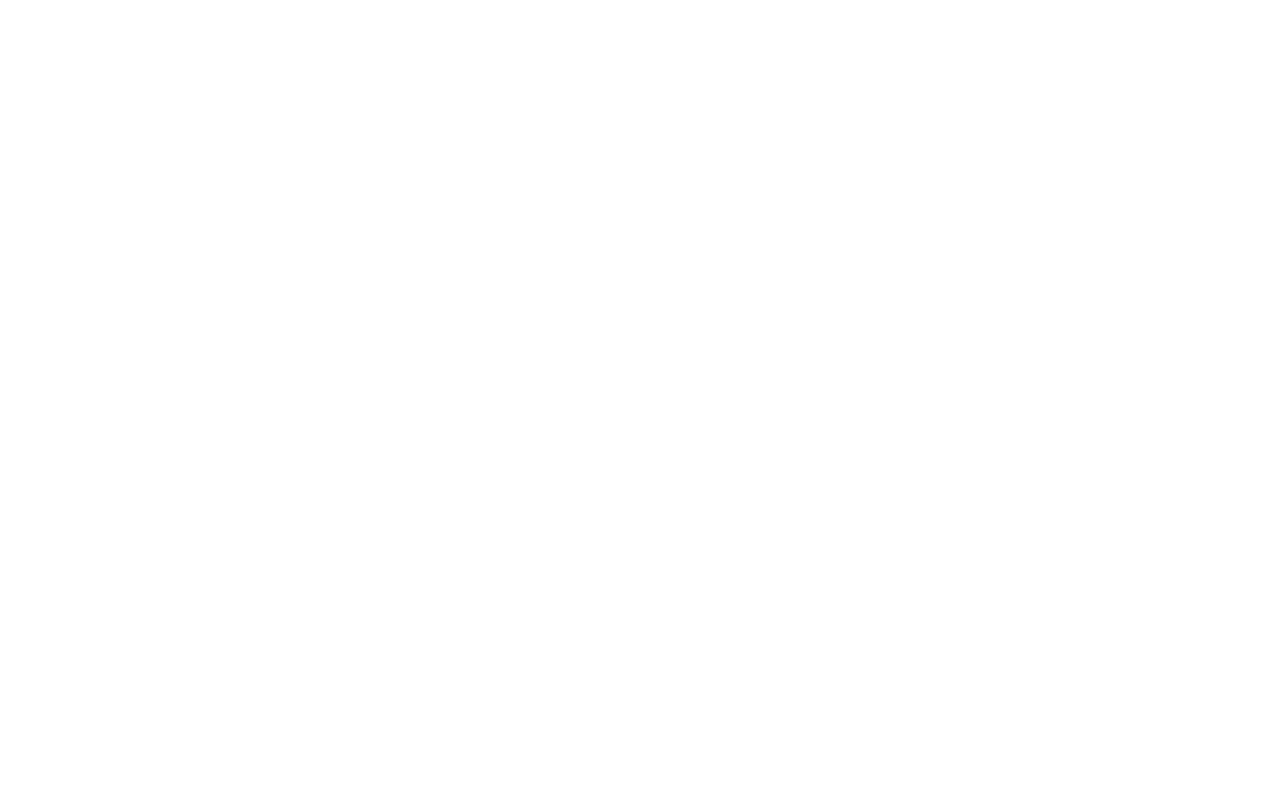
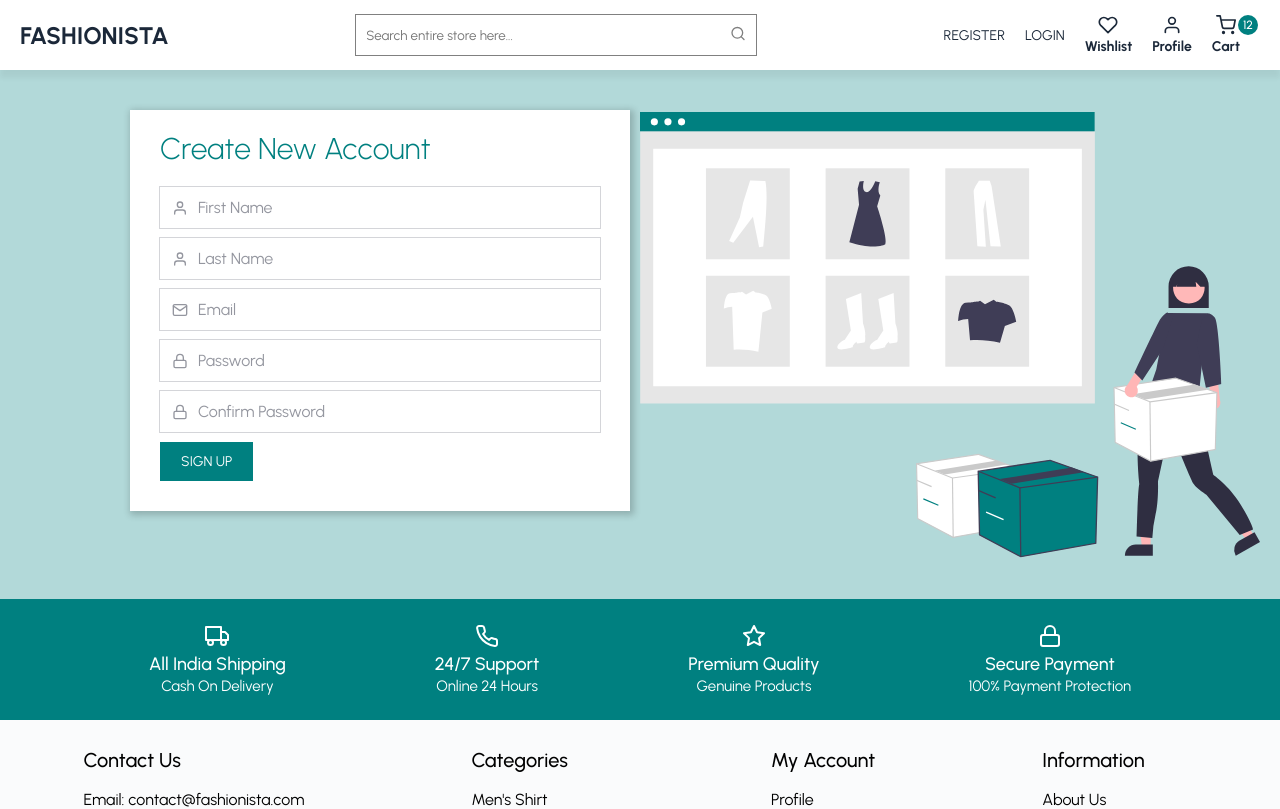
Before and after one commit to SukhjinderArora/fullstack-ecommerce-app, a React (Create React App) app: page /register in a window 1280 px wide. Before the commit this address had no page. Shown: the top 809 px of the page. Built offline with nearby package versions, Linux system fonts and the light colour scheme.

Commit message:
add register page

```diff
--- a/package.json
+++ b/package.json
@@ -14,6 +14,7 @@
     "react-router-dom": "^6.2.1",
     "react-scripts": "5.0.0",
     "styled-components": "^5.3.3",
+    "validator": "^13.7.0",
     "web-vitals": "^2.1.2"
   },
   "scripts": {
--- a/src/App.js
+++ b/src/App.js
@@ -8,6 +8,8 @@
 import useScrollToTop from './hooks/useScrollToTop';
 
 import { product } from './dummyData';
+import Register from './pages/Register';
+import Login from './pages/Login';
 
 const App = () => {
   useScrollToTop();
@@ -18,6 +20,8 @@
         <Route path="product" element={<Product product={product} />} />
         <Route path="cart" element={<Cart />} />
         <Route path="products" element={<Products />} />
+        <Route path="register" element={<Register />} />
+        <Route path="login" element={<Login />} />
       </Route>
     </Routes>
   );
--- a/src/components/Navbar.jsx
+++ b/src/components/Navbar.jsx
@@ -1,6 +1,53 @@
 import styled from 'styled-components';
 import { Link } from 'react-router-dom';
 import { Heart, User, ShoppingCart, Search as SearchIcon } from 'react-feather';
+
+const Navbar = () => {
+  return (
+    <Header>
+      <Navigation>
+        <BrandContainer>
+          <Brand to="/">Fashionista</Brand>
+        </BrandContainer>
+        <SearchContainer>
+          <SearchInput placeholder="Search entire store here..." />
+          <SearchButton>
+            <SearchIcon color="grey" size="16" />
+          </SearchButton>
+        </SearchContainer>
+        <NavigationList>
+          <NavigationItem>
+            <NavigationLink to="/register">Register</NavigationLink>
+          </NavigationItem>
+          <NavigationItem>
+            <NavigationLink to="/login">Login</NavigationLink>
+          </NavigationItem>
+          <NavigationItem>
+            <NavigationLink to="/" title="Wishlist">
+              <Heart color="#1b2839" size="20" />
+              <LinkDescription>Wishlist</LinkDescription>
+            </NavigationLink>
+          </NavigationItem>
+          <NavigationItem>
+            <NavigationLink to="/" title="Profile">
+              <User color="#1b2839" size="20" />
+              <LinkDescription>Profile</LinkDescription>
+            </NavigationLink>
+          </NavigationItem>
+          <NavigationItem>
+            <NavigationLink to="/cart" title="Cart">
+              <IconContainer>
+                <ShoppingCart color="#1b2839" size="20" />
+                <CartBadge>12</CartBadge>
+              </IconContainer>
+              <LinkDescription>Cart</LinkDescription>
+            </NavigationLink>
+          </NavigationItem>
+        </NavigationList>
+      </Navigation>
+    </Header>
+  );
+};
 
 const Header = styled.header`
   height: 70px;
@@ -127,51 +174,4 @@
   left: 22px;
 `;
 
-const Navbar = () => {
-  return (
-    <Header>
-      <Navigation>
-        <BrandContainer>
-          <Brand to="/">Fashionista</Brand>
-        </BrandContainer>
-        <SearchContainer>
-          <SearchInput placeholder="Search entire store here..." />
-          <SearchButton>
-            <SearchIcon color="grey" size="16" />
-          </SearchButton>
-        </SearchContainer>
-        <NavigationList>
-          <NavigationItem>
-            <NavigationLink to="/">Register</NavigationLink>
-          </NavigationItem>
-          <NavigationItem>
-            <NavigationLink to="/">Login</NavigationLink>
-          </NavigationItem>
-          <NavigationItem>
-            <NavigationLink to="/" title="Wishlist">
-              <Heart color="#1b2839" size="20" />
-              <LinkDescription>Wishlist</LinkDescription>
-            </NavigationLink>
-          </NavigationItem>
-          <NavigationItem>
-            <NavigationLink to="/" title="Profile">
-              <User color="#1b2839" size="20" />
-              <LinkDescription>Profile</LinkDescription>
-            </NavigationLink>
-          </NavigationItem>
-          <NavigationItem>
-            <NavigationLink to="/cart" title="Cart">
-              <IconContainer>
-                <ShoppingCart color="#1b2839" size="20" />
-                <CartBadge>12</CartBadge>
-              </IconContainer>
-              <LinkDescription>Cart</LinkDescription>
-            </NavigationLink>
-          </NavigationItem>
-        </NavigationList>
-      </Navigation>
-    </Header>
-  );
-};
-
 export default Navbar;
--- /dev/null
+++ b/src/pages/Login.jsx
@@ -0,0 +1,5 @@
+const Login = () => {
+  return <div></div>;
+};
+
+export default Login;
--- /dev/null
+++ b/src/pages/Register.jsx
@@ -0,0 +1,296 @@
+import styled from 'styled-components';
+import { useReducer } from 'react';
+import validator from 'validator';
+import {
+  User as UserIcon,
+  Mail as EmailIcon,
+  Lock as LockIcon,
+} from 'react-feather';
+
+import { ReactComponent as BackgroundSVG } from '../assets/images/svg/undraw_web_shopping_re_owap.svg';
+
+const initialInputState = {
+  firstName: {
+    value: '',
+    isFocused: false,
+    hasError: false,
+    error: '',
+  },
+  lastName: {
+    value: '',
+    isFocused: false,
+    hasError: false,
+    error: '',
+  },
+  email: { value: '', isFocused: false, hasError: false, error: '' },
+  password: { value: '', isFocused: false, hasError: false, error: '' },
+  confirmPassword: { value: '', isFocused: false, hasError: false, error: '' },
+};
+
+function inputReducer(state, action) {
+  switch (action.type) {
+    case 'focus':
+      return {
+        ...state,
+        [action.input.name]: {
+          ...state[action.input.name],
+          isFocused: action.input.isFocused,
+        },
+      };
+    case 'blur':
+      return {
+        ...state,
+        [action.input.name]: {
+          ...state[action.input.name],
+          isFocused: action.input.isFocused,
+          hasError: action.input.hasError,
+          error: action.input.error,
+        },
+      };
+    case 'change':
+      return {
+        ...state,
+        [action.input.name]: {
+          ...state[action.input.name],
+          value: action.input.value,
+        },
+      };
+    default:
+      return state;
+  }
+}
+
+const Register = () => {
+  const [input, dispatch] = useReducer(inputReducer, initialInputState);
+  const inputFocusHandler = (evt) => {
+    dispatch({
+      type: 'focus',
+      input: {
+        name: evt.target.name,
+        isFocused: true,
+      },
+    });
+  };
+  const inputBlurHandler = (evt) => {
+    const errorObj = {
+      hasError: false,
+      error: '',
+    };
+    if (validator.isEmpty(input[evt.target.name].value)) {
+      errorObj.hasError = true;
+      errorObj.error = `${evt.target.name} cannot be empty`;
+    }
+    dispatch({
+      type: 'blur',
+      input: {
+        name: evt.target.name,
+        isFocused: false,
+        ...errorObj,
+      },
+    });
+  };
+  const inputChangeHandler = (evt) => {
+    dispatch({
+      type: 'change',
+      input: {
+        name: evt.target.name,
+        value: evt.target.value,
+        hasError: false,
+        error: '',
+      },
+    });
+  };
+  return (
+    <Container>
+      <FormWrapper>
+        <Form>
+          <FormTitle>Create New Account</FormTitle>
+          <FormGroup>
+            {!input.firstName.isFocused && input.firstName.value.trim() === '' && (
+              <Label>
+                <InputIconContainer>
+                  <UserIcon />
+                </InputIconContainer>
+                <span>First Name</span>
+              </Label>
+            )}
+            <Input
+              type="text"
+              onFocus={inputFocusHandler}
+              onBlur={inputBlurHandler}
+              onChange={inputChangeHandler}
+              name="firstName"
+              value={input.firstName.value}
+            />
+          </FormGroup>
+          <FormGroup>
+            {!input.lastName.isFocused && input.lastName.value.trim() === '' && (
+              <Label>
+                <InputIconContainer>
+                  <UserIcon />
+                </InputIconContainer>
+                Last Name
+              </Label>
+            )}
+            <Input
+              type="text"
+              onFocus={inputFocusHandler}
+              onBlur={inputBlurHandler}
+              onChange={inputChangeHandler}
+              name="lastName"
+              value={input.lastName.value}
+            />
+          </FormGroup>
+          <FormGroup>
+            {!input.email.isFocused && input.email.value.trim() === '' && (
+              <Label>
+                <InputIconContainer>
+                  <EmailIcon />
+                </InputIconContainer>
+                Email
+              </Label>
+            )}
+            <Input
+              type="email"
+              onFocus={inputFocusHandler}
+              onBlur={inputBlurHandler}
+              onChange={inputChangeHandler}
+              name="email"
+              value={input.email.value}
+            />
+          </FormGroup>
+          <FormGroup>
+            {!input.password.isFocused && input.password.value.trim() === '' && (
+              <Label>
+                <InputIconContainer>
+                  <LockIcon />
+                </InputIconContainer>
+                Password
+              </Label>
+            )}
+            <Input
+              type="password"
+              onFocus={inputFocusHandler}
+              onBlur={inputBlurHandler}
+              onChange={inputChangeHandler}
+              name="password"
+              value={input.password.value}
+            />
+          </FormGroup>
+          <FormGroup>
+            {!input.confirmPassword.isFocused &&
+              input.confirmPassword.value.trim() === '' && (
+                <Label>
+                  <InputIconContainer>
+                    <LockIcon />
+                  </InputIconContainer>
+                  Confirm Password
+                </Label>
+              )}
+            <Input
+              type="password"
+              onFocus={inputFocusHandler}
+              onBlur={inputBlurHandler}
+              onChange={inputChangeHandler}
+              name="confirmPassword"
+              value={input.confirmPassword.value}
+            />
+          </FormGroup>
+          <FormGroup>
+            <SubmitButton>Sign Up</SubmitButton>
+          </FormGroup>
+        </Form>
+      </FormWrapper>
+      <BackgroundImageContainer>
+        <BackgroundImage />
+      </BackgroundImageContainer>
+    </Container>
+  );
+};
+
+const Container = styled.div`
+  display: flex;
+  background-color: rgb(0 128 128 / 30%);
+  padding: 40px 20px;
+`;
+
+const FormWrapper = styled.div`
+  flex: 1;
+  display: flex;
+  justify-content: flex-end;
+  box-sizing: border-box;
+  align-items: flex-start;
+`;
+
+const Form = styled.form`
+  padding: 20px 30px;
+  width: 500px;
+  background: #fff;
+  box-shadow: 2px 2px 7px 2px rgb(0 0 0 / 20%);
+  margin-right: 10px;
+`;
+
+const FormTitle = styled.h1`
+  color: teal;
+  font-weight: 300;
+  text-align: left;
+  margin-bottom: 20px;
+  font-size: 30px;
+`;
+
+const FormGroup = styled.div`
+  position: relative;
+  margin: 10px 0;
+`;
+
+const Label = styled.label`
+  position: absolute;
+  left: 12px;
+  top: 11px;
+  pointer-events: none;
+  color: #94969f;
+  display: flex;
+  align-items: center;
+`;
+
+const Input = styled.input`
+  font-size: 16px;
+  padding: 11px 12px;
+  width: 100%;
+  outline: 1px solid #d4d5d9;
+  border: none;
+  &:focus {
+    outline: 1px solid teal;
+  }
+`;
+
+const InputIconContainer = styled.span`
+  line-height: 0;
+  margin-right: 10px;
+  & svg {
+    width: 16px;
+    height: 16px;
+  }
+`;
+
+const SubmitButton = styled.button`
+  background: teal;
+  color: white;
+  border: 1px solid transparent;
+  padding: 10px 20px;
+  font-size: 14px;
+  text-transform: uppercase;
+  cursor: pointer;
+`;
+
+const BackgroundImageContainer = styled.div`
+  flex: 1;
+`;
+
+const BackgroundImage = styled(BackgroundSVG)`
+  height: 100%;
+  width: 100%;
+  object-fit: cover;
+`;
+
+export default Register;
```
Also changed, not shown: src/assets/images/svg/undraw_web_shopping_re_owap.svg (added), 1 other file (tests, documents, lock files or other folders).
